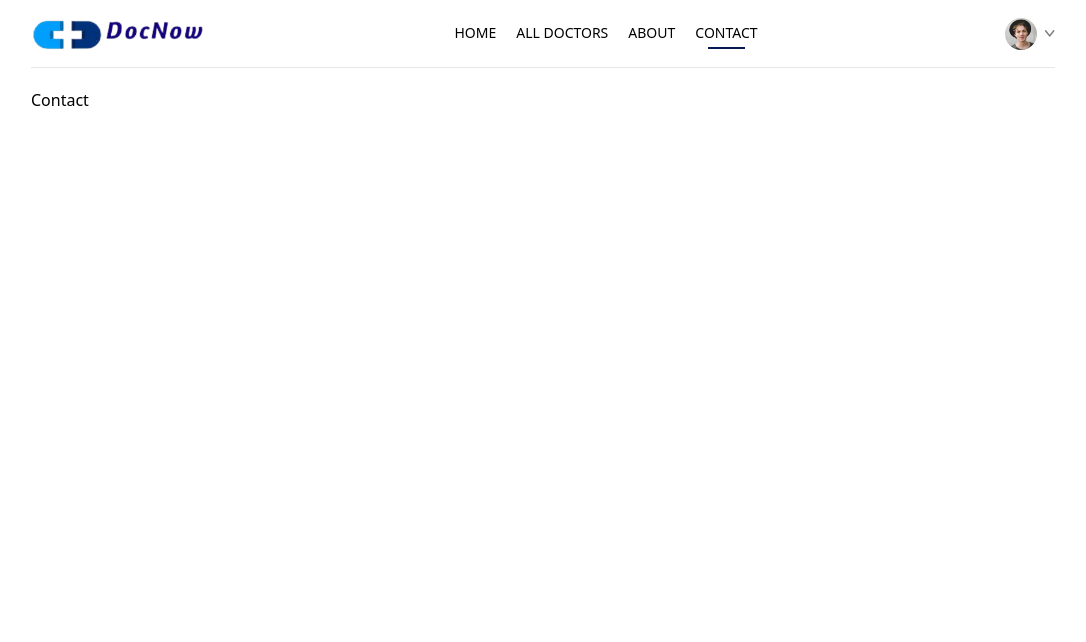
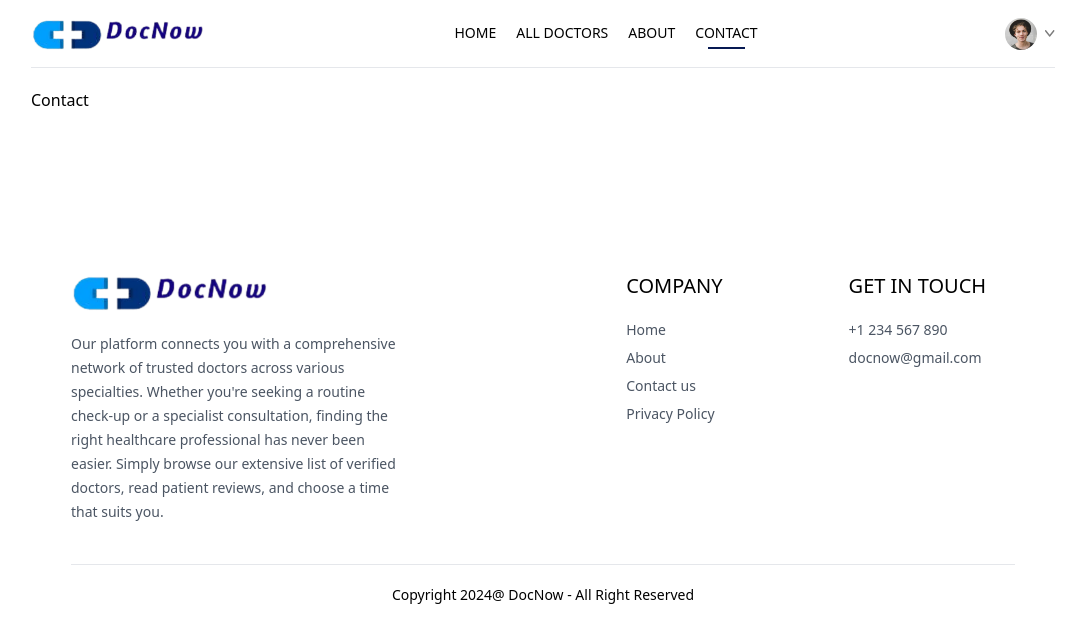
Before and after one commit to krishnabansal583/DocNow, a React (Vite) app in the folder frontend/: page /contact in a window 1280 px wide. Shown: the top 642 px of the page, without its empty margins (97-1183 px from the left). Built offline with nearby package versions, Linux system fonts and the light colour scheme.

Commit message:
footer section

```diff
--- a/frontend/src/App.jsx
+++ b/frontend/src/App.jsx
@@ -9,6 +9,7 @@ import MyProfile from './pages/MyProfile'
 import MyAppointments from './pages/MyAppointments'
 import Appointment from './pages/Appointment'
 import NavBar from './components/NavBar'
+import Footer from './components/Footer'
 
 const App = () => {
   return (
@@ -25,6 +26,7 @@ const App = () => {
       <Route path='/my-appointments' element={<MyAppointments />} />
       <Route path='/appointment/:docId' element={<Appointment />} />
     </Routes>
+    <Footer/>
    </div>
   )
 }
--- a/frontend/src/components/Banner.jsx
+++ b/frontend/src/components/Banner.jsx
@@ -1,21 +1,32 @@
-import React from 'react'
-import { assets } from '../assets/assets'
+import React from "react";
+import { assets } from "../assets/assets";
+import { useNavigate } from "react-router-dom";
 
 const Banner = () => {
+
+    const navigate = useNavigate()
   return (
-    <div className='flex bg-[#365486] rounded-lg px-6 sm:px-10 md:px-10 lg:px-10 my-40 md:mx-10'>
-        <div className='flex-1 py-8 sm:py-10 md:py-16 lg:py-20 lg:pl-6'>
-            <div className='text-xl sm:text-2xl md:text-3xl lg:text-5xl font-semibold text-white'>
-                <p>Need a Best Doctor?</p>
-                <p className='mt-6 text-2xl'>Create Your Account to get the suitable Doctors for you</p>
-            </div>
-            <button className='bg-[#DCF2F1] text-sm sm:test-base text-gray-950 px-8 py-3 rounded-full mt-6 hover:scale-105 transition-all'>Create Account</button>
+    <div className="flex bg-[#365486] rounded-lg px-6 sm:px-10 md:px-10 lg:px-10 my-40 md:mx-10">
+      <div className="flex-1 py-8 sm:py-10 md:py-16 lg:py-20 lg:pl-6">
+        <div className="text-xl sm:text-2xl md:text-3xl lg:text-5xl font-semibold text-white">
+          <p>Need a Best Doctor?</p>
+          <p className="mt-6 text-2xl">
+            Create Your Account to get the suitable Doctors for you
+          </p>
         </div>
-        <div className='hidden md:block md:w-1/2 lg:w-[420px] relative'>
-            <img className="w-full absolute bottom-0 right-0 max-w-md" src={assets.create_account} alt="" />
-        </div>
+        <button onClick={()=>{navigate('/login'); scrollTo(0,0)}} className="bg-[#DCF2F1] text-sm sm:test-base text-gray-950 px-8 py-3 rounded-full mt-6 hover:scale-105 transition-all">
+          Create Account
+        </button>
+      </div>
+      <div className="hidden md:block md:w-1/2 lg:w-[420px] relative">
+        <img
+          className="w-full absolute bottom-0 right-0 max-w-md"
+          src={assets.create_account}
+          alt=""
+        />
+      </div>
     </div>
-  )
-}
+  );
+};
 
-export default Banner
+export default Banner;
--- /dev/null
+++ b/frontend/src/components/Footer.jsx
@@ -0,0 +1,46 @@
+import React from "react";
+import { assets } from "../assets/assets";
+
+const Footer = () => {
+  return (
+    <div className="md:mx-10">
+      <div className="flex flex-col sm:grid grid-cols-[3fr_1fr_1fr] gap-14 my-10 mt-40 text-sm">
+        <div>
+          <img className="mb-5 w-[200px]" src={assets.logo2} alt="" />
+          <p className="w-full md:w-2/3 text-gray-600 leading-6">
+            Our platform connects you with a comprehensive network of trusted
+            doctors across various specialties. Whether you're seeking a routine
+            check-up or a specialist consultation, finding the right healthcare
+            professional has never been easier. Simply browse our extensive list
+            of verified doctors, read patient reviews, and choose a time that
+            suits you.
+          </p>
+        </div>
+        <div>
+          <p className="text-xl font-medium mb-5">COMPANY</p>
+          <ul className="flex flex-col gap-2 text-gray-600">
+            <li>Home</li>
+            <li>About</li>
+            <li>Contact us</li>
+            <li>Privacy Policy</li>
+          </ul>
+        </div>
+        <div>
+          <p className="text-xl font-medium mb-5">GET IN TOUCH</p>
+          <ul className="flex flex-col gap-2 text-gray-600">
+            <li> +1 234 567 890</li>
+            <li>docnow@gmail.com</li>
+          </ul>
+        </div>
+      </div>
+      <div>
+        <hr />
+        <p className="py-5 text-sm text-center">
+          Copyright 2024@ DocNow - All Right Reserved
+        </p>
+      </div>
+    </div>
+  );
+};
+
+export default Footer;
```
